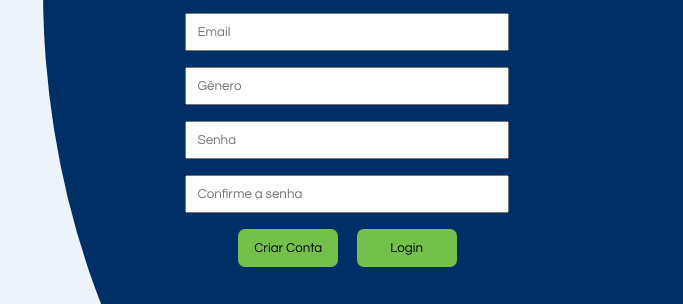
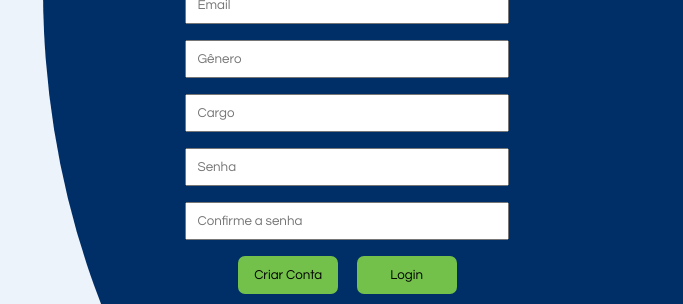
Before and after one commit to VictorRimes/pt_grupo6, a plain HTML site: page public/Tela_de_cadastro_FINAL.html in a window 1280 px wide. Shown: the part 411-715 px from the top of the page, 597-1280 px from the left. Drawn offline with Linux system fonts and the light colour scheme.

Commit message:
Mais alterações

```diff
--- a/public/Tela_de_cadastro_FINAL.html
+++ b/public/Tela_de_cadastro_FINAL.html
@@ -25,6 +25,7 @@
                 <input type="text" id="username" placeholder="Nome de Usuário"><br><br>
                 <input type="email" id="email" placeholder="Email"><br><br>
                 <input type="text" id="genero" placeholder="Gênero"><br><br>
+                <input type="text" id="cargo" placeholder="Cargo"><br><br>
                 <input type="password" id="senha" placeholder="Senha"><br><br>
                 <input type="password" id="confirm" placeholder="Confirme a senha"><br><br>
                 <a href="./feedlogado.html"><button type="button" id="enviar"> Criar Conta </button></a>
@@ -47,6 +48,7 @@
         let username = document.getElementById("username").value;
         let email = document.getElementById("email").value;
         let genero = document.getElementById("genero").value;
+        let cargo = document.getElementById("cargo").value;
         let senha = document.getElementById("senha").value;
         let confirm = document.getElementById("confirm").value;
 
@@ -58,7 +60,7 @@
             username: username,
             email: email,
             gender: genero,
-            job_title: "Programador(a)",
+            job_title: cargo,
             password: senha
             // Adicione outros campos conforme necessário
         };
@@ -169,6 +171,12 @@
         width: 300px;
         font-family: 'Questrial', sans-serif;
     }
+
+    #cargo {
+        padding: 10px;
+        width: 300px;
+        font-family: 'Questrial', sans-serif;
+    }
     #senha  {
         padding: 10px;
         width: 300px;
```
